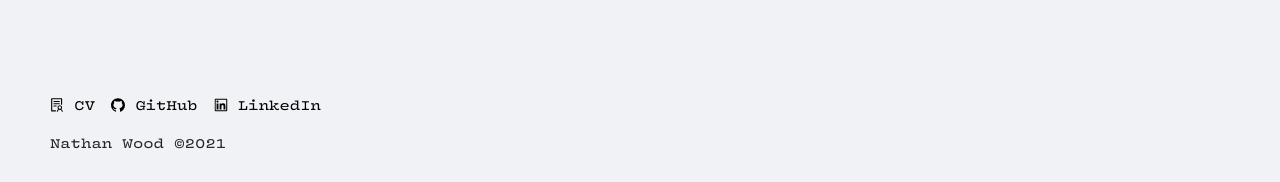
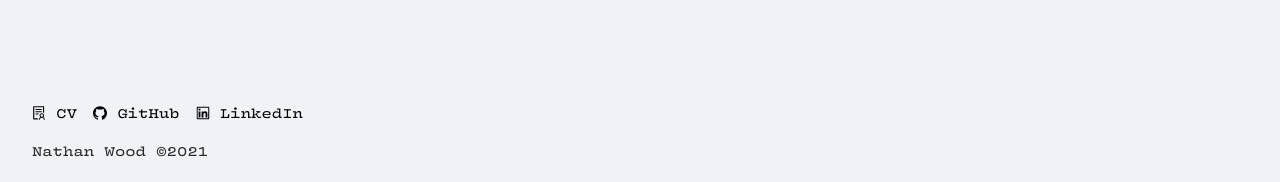
Before and after one commit to nathanwould/Portfolio, a React (Create React App) app in the folder client/: page / in a window 1280 px wide. Shown: the part 615-797 px from the top of the page. Built offline with nearby package versions, Linux system fonts and the light colour scheme.

Commit message:
fixed footer padding

```diff
--- a/client/src/App.css
+++ b/client/src/App.css
@@ -36,7 +36,8 @@ body {
 
 .footer {
   position: absolute;
-  margin-top: auto;
+  margin: auto;
+  padding: 2rem 2rem 1rem !important;
   bottom: 0;
   width: 100%;
 }
@@ -72,7 +73,7 @@ body {
     margin-right: 0;
   }
   .ant-menu-submenu {
-    margin-top: -1rem;
+    margin-top: -rem;
     padding-left: 14.5rem;
   }
 }
```
